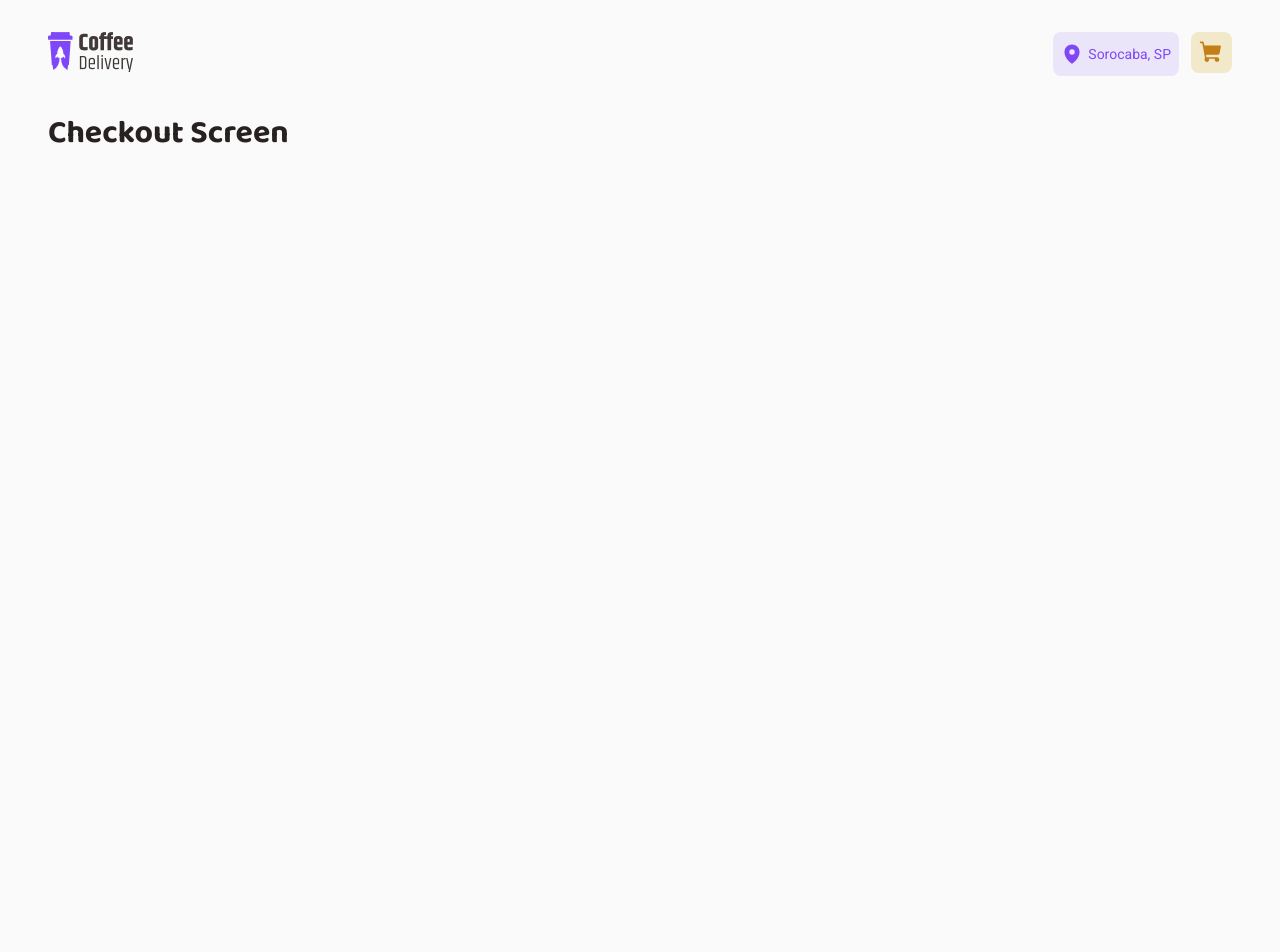
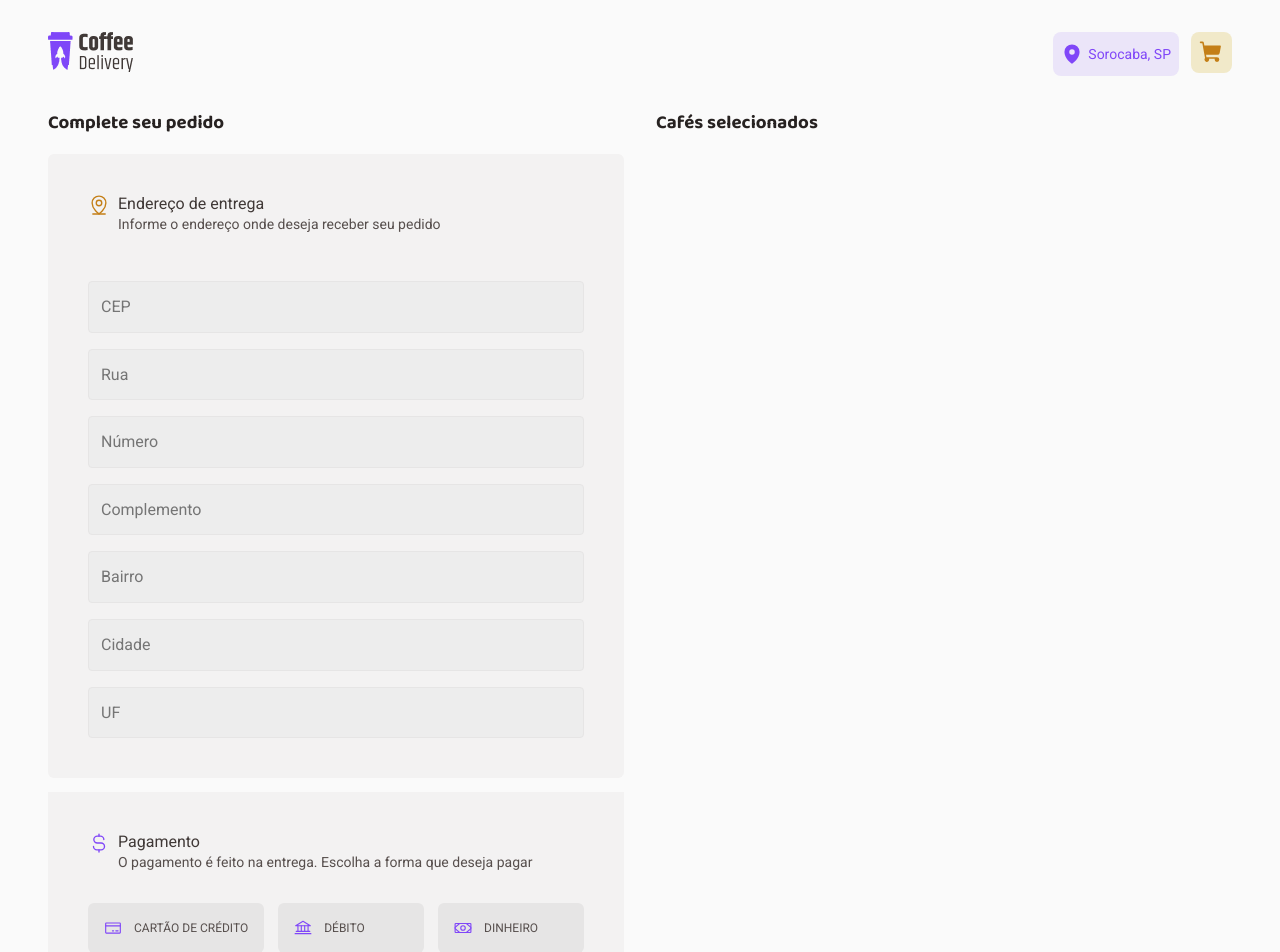
Before and after one commit to AlanJhonatan/ignite-reactjs-challenge-coffee-delivery, a React (Vite) app: page /checkout in a window 1280 px wide. Shown: the top 952 px of the page. Before the commit the page ends 800 px from the top, so only its background shows below. Built offline with nearby package versions, Linux system fonts and the light colour scheme.

Commit message:
feat: implemented basic checkout form

```diff
--- a/src/pages/Checkout/index.tsx
+++ b/src/pages/Checkout/index.tsx
@@ -1,3 +1,80 @@
+import {
+  Bank,
+  CreditCard,
+  CurrencyDollarSimple,
+  MapPinLine,
+  Money,
+} from 'phosphor-react'
+import {
+  CheckoutContainer,
+  OrderForm,
+  OrderFormHeader,
+  OrderFormInput,
+  PaymentForm,
+  PaymentFormHeader,
+  PaymentMethodButton,
+  PaymentMethodWrapper,
+  SubmitOrderContainer,
+} from './styles'
+
 export function Checkout() {
-  return <h1>Checkout Screen</h1>
+  return (
+    <CheckoutContainer>
+      <div>
+        <h3>Complete seu pedido</h3>
+
+        <OrderForm>
+          <OrderFormHeader>
+            <MapPinLine size={22} />
+            <div>
+              <span>Endereço de entrega</span>
+              <p>Informe o endereço onde deseja receber seu pedido</p>
+            </div>
+          </OrderFormHeader>
+
+          <OrderFormInput type="text" placeholder="CEP" />
+          <OrderFormInput type="text" placeholder="Rua" />
+          <OrderFormInput type="text" placeholder="Número" />
+          <OrderFormInput type="text" placeholder="Complemento" />
+          <OrderFormInput type="text" placeholder="Bairro" />
+          <OrderFormInput type="text" placeholder="Cidade" />
+          <OrderFormInput type="text" placeholder="UF" />
+        </OrderForm>
+
+        <PaymentForm>
+          <PaymentFormHeader>
+            <CurrencyDollarSimple size={22} />
+            <div>
+              <span>Pagamento</span>
+              <p>
+                O pagamento é feito na entrega. Escolha a forma que deseja pagar
+              </p>
+            </div>
+          </PaymentFormHeader>
+
+          <PaymentMethodWrapper>
+            <PaymentMethodButton>
+              <CreditCard size={18} />
+              <p>Cartão de Crédito</p>
+            </PaymentMethodButton>
+
+            <PaymentMethodButton>
+              <Bank size={18} />
+              <p>Débito</p>
+            </PaymentMethodButton>
+
+            <PaymentMethodButton>
+              <Money size={18} />
+              <p>Dinheiro</p>
+            </PaymentMethodButton>
+          </PaymentMethodWrapper>
+        </PaymentForm>
+      </div>
+
+      <div>
+        <h3>Cafés selecionados</h3>
+        <SubmitOrderContainer />
+      </div>
+    </CheckoutContainer>
+  )
 }
--- a/src/pages/Checkout/styles.ts
+++ b/src/pages/Checkout/styles.ts
@@ -0,0 +1,108 @@
+import styled from 'styled-components'
+
+export const CheckoutContainer = styled.div`
+  display: grid;
+  grid-template-columns: 1fr 1fr;
+  gap: 2rem;
+
+  div {
+    max-width: 640px;
+  }
+`
+
+export const OrderForm = styled.form`
+  padding: 2.5rem;
+  margin-top: 1rem;
+
+  background-color: ${(props) => props.theme['base-card']};
+
+  display: grid;
+  row-gap: 1rem;
+  border-radius: 6px;
+`
+
+export const FormHeaderBase = styled.div`
+  display: flex;
+  gap: 0.5rem;
+  line-height: 1.3;
+  margin-bottom: 2rem;
+
+  div > span {
+    font-size: 1rem;
+    color: ${(props) => props.theme['base-subtitle']};
+    font-weight: normal;
+  }
+
+  div > p {
+    font-size: 0.875rem;
+    color: ${(props) => props.theme['base-text']};
+  }
+`
+
+export const OrderFormHeader = styled(FormHeaderBase)`
+  svg {
+    color: ${(props) => props.theme['yellow-dark']};
+  }
+`
+
+export const OrderFormInput = styled.input`
+  background-color: ${(props) => props.theme['base-input']};
+  color: ${(props) => props.theme['base-label']};
+
+  padding: 0.75rem;
+  border-radius: 4px;
+
+  line-height: 1.6;
+  border: 1px solid ${(props) => props.theme['base-button']};
+`
+
+export const PaymentForm = styled.div`
+  margin-top: 0.875rem;
+  padding: 2.5rem;
+  background-color: ${(props) => props.theme['base-card']};
+
+  button {
+  }
+`
+
+export const PaymentFormHeader = styled(FormHeaderBase)`
+  svg {
+    color: ${(props) => props.theme.purple};
+  }
+`
+
+export const PaymentMethodWrapper = styled.div`
+  display: grid;
+  grid-template-columns: 1fr 1fr 1fr;
+  gap: 0.875rem;
+`
+
+export const PaymentMethodButton = styled.button`
+  display: flex;
+  align-items: center;
+  gap: 0.75rem;
+
+  padding: 1rem;
+  border-radius: 6px;
+  border: 0;
+
+  font-size: 0.75rem;
+  text-transform: uppercase;
+  cursor: pointer;
+
+  background-color: ${(props) => props.theme['base-button']};
+  color: ${(props) => props.theme['base-text']};
+
+  p {
+    flex-grow: 1;
+    text-align: left;
+    white-space: nowrap;
+  }
+
+  svg {
+    line-height: 0;
+    color: ${(props) => props.theme.purple};
+  }
+`
+
+export const SubmitOrderContainer = styled.div``
```
